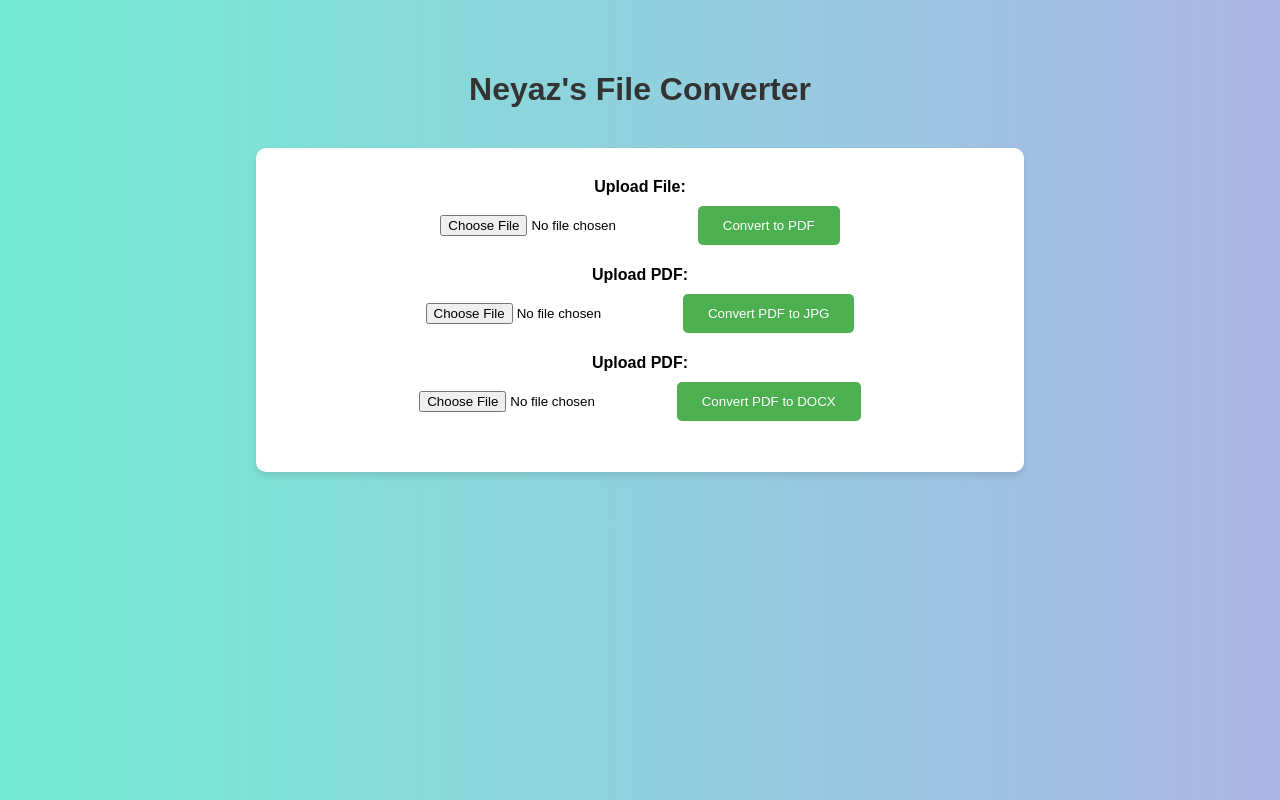
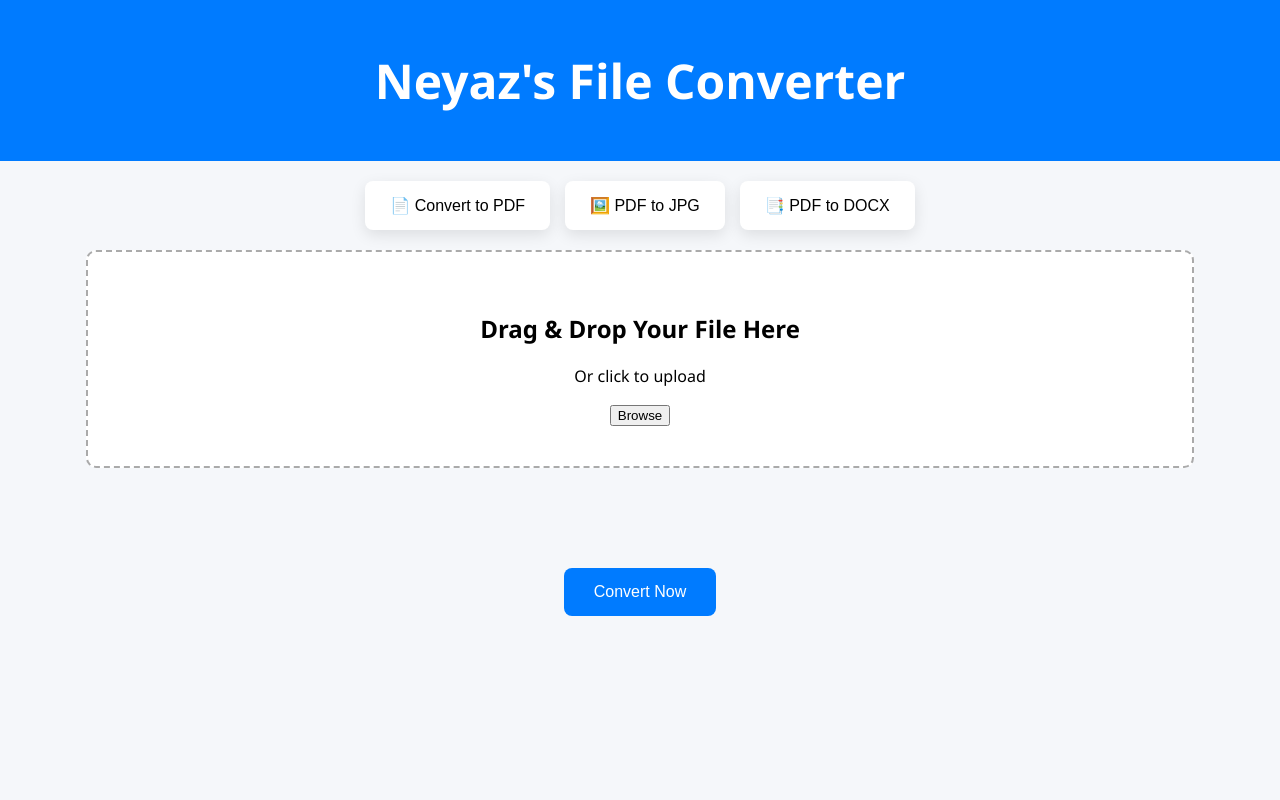
Before and after one commit to Neyaz89/PdfConverter, a Flask app: page / in a window 1280 px wide. Run offline with Flask 3, Linux system fonts and the light colour scheme.

Commit message:
🔥 Updated UI with drag & drop, file preview, progress bars, and new converters

```diff
--- a/app.py
+++ b/app.py
@@ -1,4 +1,4 @@
-from flask import Flask, render_template, request, send_file, redirect, url_for, flash
+from flask import Flask, render_template, request, send_file, jsonify
 from werkzeug.utils import secure_filename
 import os
 import uuid
@@ -7,6 +7,7 @@ from PIL import Image
 import img2pdf
 from pdf2image import convert_from_path
 from pdf2docx import Converter
+from fpdf import FPDF
 
 app = Flask(__name__)
 app.secret_key = 'supersecretkey'
@@ -27,19 +28,29 @@ def convert_with_libreoffice(input_path, output_dir):
         ], check=True)
         base = os.path.splitext(os.path.basename(input_path))[0]
         return os.path.join(output_dir, f"{base}.pdf")
-    except subprocess.CalledProcessError as e:
-        raise Exception("LibreOffice conversion failed") from e
+    except subprocess.CalledProcessError:
+        raise Exception("LibreOffice conversion failed")
 
-@app.route('/convert', methods=['POST'])
-def convert_file():
+def text_to_pdf(text_file_path, output_pdf_path):
+    pdf = FPDF()
+    pdf.add_page()
+    pdf.set_font("Arial", size=12)
+
+    with open(text_file_path, 'r', encoding='utf-8') as f:
+        lines = f.readlines()
+        for line in lines:
+            pdf.cell(200, 10, txt=line.strip(), ln=True)
+
+    pdf.output(output_pdf_path)
+
+@app.route('/upload', methods=['POST'])
+def upload_file():
     if 'file' not in request.files:
-        flash('No file uploaded.')
-        return redirect(url_for('index'))
+        return jsonify({'error': 'No file uploaded'}), 400
 
     file = request.files['file']
     if file.filename == '':
-        flash('No file selected.')
-        return redirect(url_for('index'))
+        return jsonify({'error': 'No file selected'}), 400
 
     filename = secure_filename(file.filename)
     file_ext = filename.rsplit('.', 1)[-1].lower()
@@ -52,19 +63,21 @@ def convert_file():
             output_path = os.path.join(CONVERTED_FOLDER, output_filename)
             with open(output_path, "wb") as f:
                 f.write(img2pdf.convert(file_path))
-        elif file_ext in ['docx', 'pptx', 'xlsx', 'txt']:
+        elif file_ext in ['docx', 'pptx', 'xlsx']:
             output_path = convert_with_libreoffice(file_path, CONVERTED_FOLDER)
+        elif file_ext == 'txt':
+            output_filename = f"{uuid.uuid4()}.pdf"
+            output_path = os.path.join(CONVERTED_FOLDER, output_filename)
+            text_to_pdf(file_path, output_path)
         elif file_ext == 'pdf':
             return send_file(file_path, as_attachment=True, download_name="converted.pdf")
         else:
-            flash('Unsupported file type.')
-            return redirect(url_for('index'))
+            return jsonify({'error': 'Unsupported file type'}), 400
 
         return send_file(output_path, as_attachment=True, download_name="converted.pdf")
+
     except Exception as e:
-        print("Conversion error:", e)
-        flash('Error converting file. Please try again.')
-        return redirect(url_for('index'))
+        return jsonify({'error': str(e)}), 500
     finally:
         try:
             os.remove(file_path)
@@ -74,14 +87,9 @@ def convert_file():
 @app.route('/pdf-to-jpg', methods=['POST'])
 def pdf_to_jpg():
     if 'file' not in request.files:
-        flash('No file uploaded.')
-        return redirect(url_for('index'))
+        return jsonify({'error': 'No file uploaded'}), 400
 
     file = request.files['file']
-    if file.filename == '':
-        flash('No file selected.')
-        return redirect(url_for('index'))
-
     filename = secure_filename(file.filename)
     file_path = os.path.join(UPLOAD_FOLDER, filename)
     file.save(file_path)
@@ -89,15 +97,13 @@ def pdf_to_jpg():
     try:
         images = convert_from_path(file_path)
         output_images = []
-        for i, img in enumerate(images):
+        for img in images:
             output_path = os.path.join(CONVERTED_FOLDER, f"{uuid.uuid4()}.jpg")
             img.save(output_path, 'JPEG')
             output_images.append(output_path)
-        # For simplicity, returning the first image
         return send_file(output_images[0], as_attachment=True, download_name="converted.jpg")
     except Exception as e:
-        flash('Error converting PDF to JPG.')
-        return redirect(url_for('index'))
+        return jsonify({'error': 'Failed to convert PDF to JPG'}), 500
     finally:
         try:
             os.remove(file_path)
@@ -107,14 +113,9 @@ def pdf_to_jpg():
 @app.route('/pdf-to-docx', methods=['POST'])
 def pdf_to_docx():
     if 'file' not in request.files:
-        flash('No file uploaded.')
-        return redirect(url_for('index'))
+        return jsonify({'error': 'No file uploaded'}), 400
 
     file = request.files['file']
-    if file.filename == '':
-        flash('No file selected.')
-        return redirect(url_for('index'))
-
     filename = secure_filename(file.filename)
     file_path = os.path.join(UPLOAD_FOLDER, filename)
     file.save(file_path)
@@ -128,16 +129,13 @@ def pdf_to_docx():
         cv.close()
         return send_file(output_path, as_attachment=True, download_name="converted.docx")
     except Exception as e:
-        flash('Error converting PDF to DOCX.')
-        return redirect(url_for('index'))
+        return jsonify({'error': 'PDF to DOCX conversion failed'}), 500
     finally:
         try:
             os.remove(file_path)
         except:
             pass
 
-import os
-
 if __name__ == '__main__':
     port = int(os.environ.get('PORT', 10000))
     app.run(debug=False, host='0.0.0.0', port=port)
--- a/static/script.js
+++ b/static/script.js
@@ -1,107 +1,80 @@
-const uploadBox = document.getElementById("upload-area");
-const fileInput = document.getElementById("file-input");
-const browseBtn = document.getElementById("browse-btn");
-const fileList = document.getElementById("file-list");
-const convertBtn = document.getElementById("convert-btn");
-const mergeBtn = document.getElementById("merge-btn");
-const loading = document.getElementById("loading");
-const resultDiv = document.getElementById("result");
+let selectedFile = null;
+let currentConversion = 'convert';
 
-let selectedFiles = [];
+function setConversionType(type) {
+  currentConversion = type;
+}
 
-// Click handlers
-uploadBox.addEventListener("click", () => fileInput.click());
-browseBtn.addEventListener("click", (e) => {
-  e.stopPropagation();
-  fileInput.click();
+const dropArea = document.getElementById('drop-area');
+
+['dragenter', 'dragover'].forEach(eventName => {
+  dropArea.addEventListener(eventName, e => {
+    e.preventDefault();
+    dropArea.classList.add('dragover');
+  });
 });
 
-fileInput.addEventListener("change", () => {
-  selectedFiles = Array.from(fileInput.files);
-  updateFileList();
+['dragleave', 'drop'].forEach(eventName => {
+  dropArea.addEventListener(eventName, e => {
+    e.preventDefault();
+    dropArea.classList.remove('dragover');
+  });
 });
 
-uploadBox.addEventListener("dragover", (e) => {
-  e.preventDefault();
-  uploadBox.style.background = "#f0f0f0";
+dropArea.addEventListener('drop', e => {
+  const dt = e.dataTransfer;
+  const files = dt.files;
+  handleFiles(files);
 });
 
-uploadBox.addEventListener("dragleave", () => {
-  uploadBox.style.background = "white";
-});
-
-uploadBox.addEventListener("drop", (e) => {
-  e.preventDefault();
-  uploadBox.style.background = "white";
-  selectedFiles = Array.from(e.dataTransfer.files);
-  updateFileList();
-});
-
-function updateFileList() {
-  fileList.innerHTML = "";
-  selectedFiles.forEach(file => {
-    const li = document.createElement("li");
-    li.textContent = file.name;
-    fileList.appendChild(li);
-  });
+function handleFiles(files) {
+  selectedFile = files[0];
+  const preview = document.getElementById('preview');
+  preview.innerHTML = `<p>Selected: ${selectedFile.name}</p>`;
 }
 
-// Convert individually
-convertBtn.addEventListener("click", async () => {
-  if (selectedFiles.length === 0) {
-    alert("Please select at least one file.");
+function uploadFile() {
+  if (!selectedFile) {
+    alert('Please select a file to convert.');
     return;
   }
 
-  loading.style.display = "block";
-  resultDiv.innerHTML = "";
+  const formData = new FormData();
+  formData.append('file', selectedFile);
 
-  for (const file of selectedFiles) {
-    const formData = new FormData();
-    formData.append("file", file);
-    const response = await fetch("/convert", {
-      method: "POST",
-      body: formData,
-    });
+  const progressBar = document.getElementById('progressBar');
+  document.querySelector('.progress-container').style.display = 'block';
 
-    const blob = await response.blob();
-    const url = URL.createObjectURL(blob);
-    const link = document.createElement("a");
-    link.href = url;
-    link.download = file.name.replace(/\.[^/.]+$/, "") + ".pdf";
-    link.textContent = `Download ${link.download}`;
-    resultDiv.appendChild(link);
-    resultDiv.appendChild(document.createElement("br"));
-  }
+  const xhr = new XMLHttpRequest();
+  xhr.open('POST', `/${currentConversion}`, true);
 
-  loading.style.display = "none";
-});
+  xhr.upload.onprogress = (e) => {
+    if (e.lengthComputable) {
+      const percent = (e.loaded / e.total) * 100;
+      progressBar.style.width = percent + '%';
+    }
+  };
 
-// Merge into one
-mergeBtn.addEventListener("click", async () => {
-  if (selectedFiles.length === 0) {
-    alert("Please select files to merge.");
-    return;
-  }
+  xhr.onload = () => {
+    if (xhr.status === 200) {
+      const blob = new Blob([xhr.response], { type: xhr.getResponseHeader('Content-Type') });
+      const link = document.createElement('a');
+      link.href = URL.createObjectURL(blob);
+      link.download = 'converted_file';
+      link.click();
+    } else {
+      alert('Conversion failed. Please try again.');
+    }
+    progressBar.style.width = '0%';
+    document.querySelector('.progress-container').style.display = 'none';
+  };
 
-  loading.style.display = "block";
-  resultDiv.innerHTML = "";
+  xhr.onerror = () => {
+    alert('Upload error. Please try again.');
+    progressBar.style.width = '0%';
+    document.querySelector('.progress-container').style.display = 'none';
+  };
 
-  const formData = new FormData();
-  selectedFiles.forEach(f => formData.append("files", f));
-
-  const response = await fetch("/merge", {
-    method: "POST",
-    body: formData,
-  });
-
-  const blob = await response.blob();
-  const url = URL.createObjectURL(blob);
-  const link = document.createElement("a");
-  link.href = url;
-  link.download = "merged.pdf";
-  link.textContent = "Download Merged PDF";
-  resultDiv.appendChild(link);
-
-  loading.style.display = "none";
-});
+  xhr.responseType = 'blob';
+  xhr.send(formData);
+}
--- a/static/style.css
+++ b/static/style.css
@@ -1,53 +1,90 @@
 body {
-    font-family: Arial, sans-serif;
-    background: linear-gradient(to right, #74ebd5, #ACB6E5);
-    margin: 0;
-    padding: 0;
+  font-family: 'Segoe UI', sans-serif;
+  background: #f5f7fa;
+  margin: 0;
+  padding: 0;
+  text-align: center;
 }
 
-.container {
-    width: 60%;
-    margin: auto;
-    padding: 50px 0;
-    text-align: center;
+header {
+  background-color: #007bff;
+  color: white;
+  padding: 1rem;
+  font-size: 1.5rem;
 }
 
-h1 {
-    color: #333;
-    margin-bottom: 40px;
+.tools-container {
+  display: flex;
+  justify-content: center;
+  gap: 15px;
+  margin: 20px 0;
+  flex-wrap: wrap;
 }
 
-.converter {
-    background-color: #fff;
-    padding: 30px;
-    border-radius: 10px;
-    box-shadow: 0 4px 6px rgba(0, 0, 0, 0.1);
+.tool-btn {
+  padding: 15px 25px;
+  font-size: 1rem;
+  border: none;
+  border-radius: 8px;
+  background-color: #fff;
+  box-shadow: 0 5px 15px rgba(0,0,0,0.1);
+  cursor: pointer;
+  transition: transform 0.2s ease, background 0.3s;
 }
 
-form {
-    margin-bottom: 20px;
+.tool-btn:hover {
+  background-color: #007bff;
+  color: white;
+  transform: scale(1.05);
 }
 
-label {
-    display: block;
-    margin-bottom: 10px;
-    font-weight: bold;
+.upload-area {
+  border: 2px dashed #aaa;
+  padding: 40px;
+  width: 80%;
+  margin: 0 auto;
+  background: white;
+  border-radius: 10px;
+  transition: background 0.3s ease;
 }
 
-input[type="file"] {
-    margin-bottom: 10px;
+.upload-area.dragover {
+  background-color: #e8f0fe;
+  border-color: #007bff;
 }
 
-.btn {
-    background-color: #4CAF50;
-    color: white;
-    padding: 12px 25px;
-    border: none;
-    border-radius: 5px;
-    cursor: pointer;
-    transition: background-color 0.3s ease;
+.preview-area {
+  margin-top: 20px;
+  min-height: 50px;
 }
 
-.btn:hover {
-    background-color: #45a049;
+.progress-container {
+  width: 80%;
+  margin: 20px auto;
+  background: #e0e0e0;
+  border-radius: 10px;
+  overflow: hidden;
+  display: none;
 }
+
+.progress-bar {
+  height: 10px;
+  width: 0%;
+  background: #007bff;
+  transition: width 0.4s ease;
+}
+
+.submit-btn {
+  margin: 30px auto;
+  padding: 15px 30px;
+  font-size: 1rem;
+  background: #007bff;
+  color: white;
+  border: none;
+  border-radius: 8px;
+  cursor: pointer;
+}
+
+.submit-btn:hover {
+  background-color: #0056b3;
+}
--- a/templates/index.html
+++ b/templates/index.html
@@ -1,31 +1,37 @@
 <!DOCTYPE html>
 <html lang="en">
 <head>
-    <meta charset="UTF-8">
-    <title>Neyaz's File Converter</title>
-    <link rel="stylesheet" href="{{ url_for('static', filename='style.css') }}">
+  <meta charset="UTF-8" />
+  <meta name="viewport" content="width=device-width, initial-scale=1.0"/>
+  <title>Neyaz's File Converter</title>
+  <link rel="stylesheet" href="/static/style.css" />
 </head>
 <body>
-    <div class="container">
-        <h1>Neyaz's File Converter</h1>
-        <div class="converter">
-            <form action="/convert" method="post" enctype="multipart/form-data">
-                <label for="file">Upload File:</label>
-                <input type="file" name="file" id="file" required>
-                <button type="submit" class="btn">Convert to PDF</button>
-            </form>
-            <form action="/pdf-to-jpg" method="post" enctype="multipart/form-data">
-                <label for="file">Upload PDF:</label>
-                <input type="file" name="file" id="file" required>
-                <button type="submit" class="btn">Convert PDF to JPG</button>
-            </form>
-            <form action="/pdf-to-docx" method="post" enctype="multipart/form-data">
-                <label for="file">Upload PDF:</label>
-                <input type="file" name="file" id="file" required>
-                <button type="submit" class="btn">Convert PDF to DOCX</button>
-            </form>
-        </div>
-    </div>
-    <script src="{{ url_for('static', filename='script.js') }}"></script>
+  <header>
+    <h1>Neyaz's File Converter</h1>
+  </header>
+
+  <section class="tools-container">
+    <button class="tool-btn" onclick="setConversionType('convert')">📄 Convert to PDF</button>
+    <button class="tool-btn" onclick="setConversionType('pdf-to-jpg')">🖼️ PDF to JPG</button>
+    <button class="tool-btn" onclick="setConversionType('pdf-to-docx')">📑 PDF to DOCX</button>
+  </section>
+
+  <section class="upload-area" id="drop-area">
+    <h2>Drag & Drop Your File Here</h2>
+    <p>Or click to upload</p>
+    <input type="file" id="fileElem" accept="*" onchange="handleFiles(this.files)" hidden />
+    <button onclick="document.getElementById('fileElem').click()">Browse</button>
+  </section>
+
+  <section id="preview" class="preview-area"></section>
+
+  <div class="progress-container">
+    <div class="progress-bar" id="progressBar"></div>
+  </div>
+
+  <button class="submit-btn" onclick="uploadFile()">Convert Now</button>
+
+  <script src="/static/script.js"></script>
 </body>
 </html>
```
